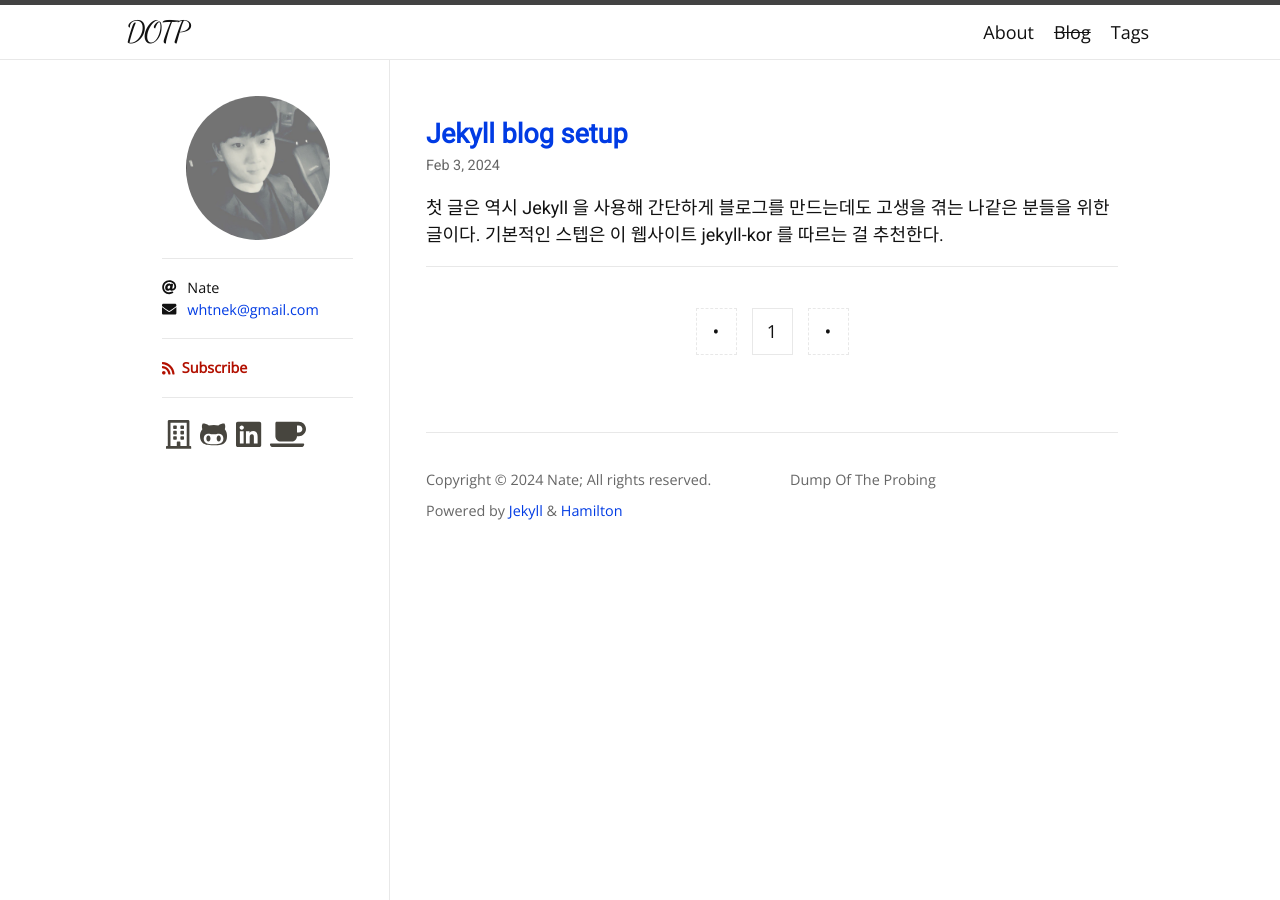
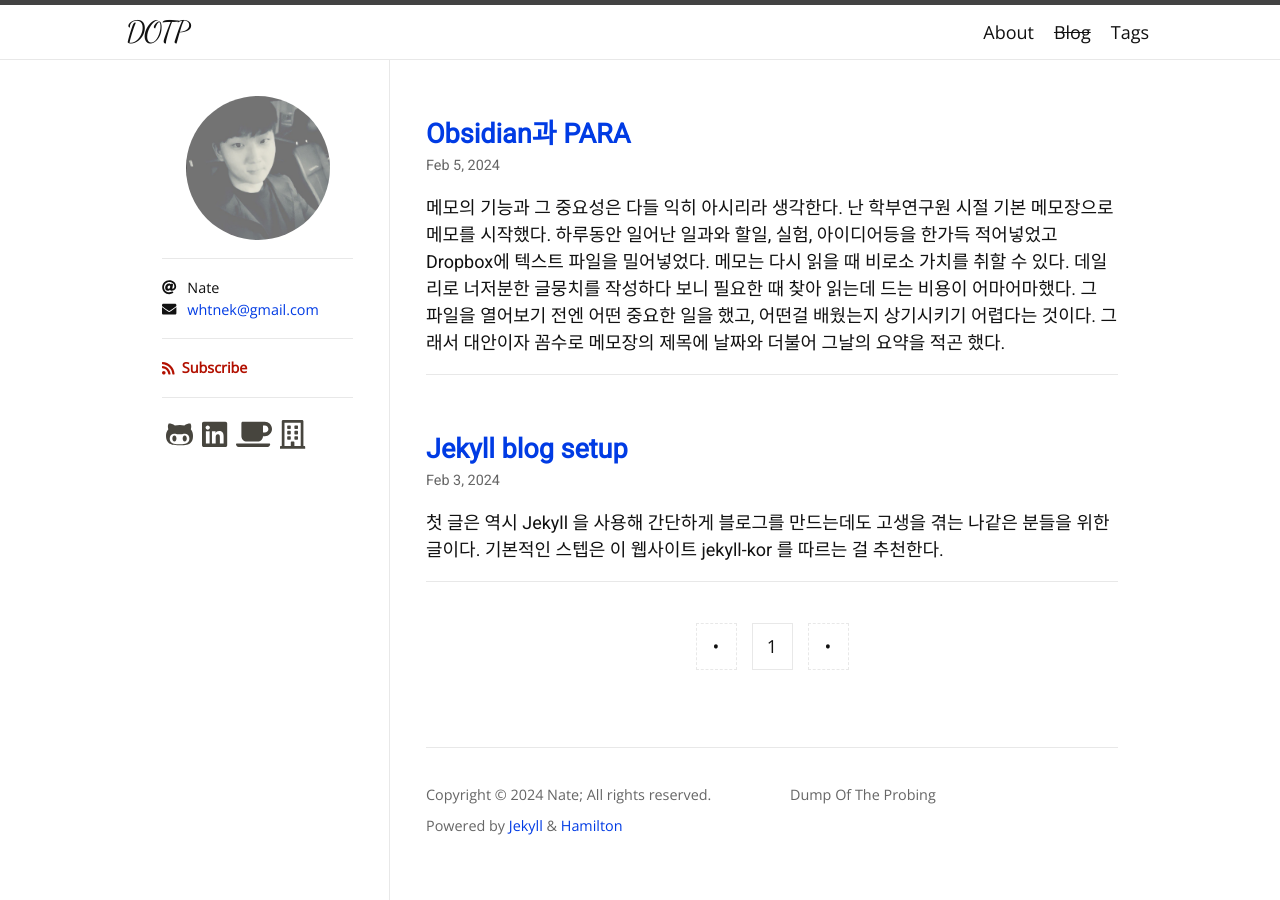
Before and after one commit to jayChung0302/JayChung0302.github.io, a Jekyll site: the page built from index.html, in a window 1280 px wide. Built offline with Jekyll 4.4.1, drawn with Linux system fonts in a browser that asks for light colours; nearby versions of some CDN libraries; some web fonts are replaced; the list of posts is cut into pages by our own code.

Commit message:
Post blog

```diff
--- /dev/null
+++ b/_posts/2024-02-05-obsidian-para.md
@@ -0,0 +1,36 @@
+---
+layout: post
+toc: False
+title: "Obsidian과 PARA"
+categories: misc
+tags:
+  - para
+  - organize
+  - control
+  - obsidian
+author: Nate
+---
+
+메모의 기능과 그 중요성은 다들 익히 아시리라 생각한다. 난 학부연구원 시절 기본 메모장으로 메모를 시작했다. 하루동안 일어난 일과와 할일, 실험, 아이디어등을 한가득 적어넣었고 Dropbox에 텍스트 파일을 밀어넣었다.<br><br>
+메모는 다시 읽을 때 비로소 가치를 취할 수 있다. 데일리로 너저분한 글뭉치를 작성하다 보니 필요한 때 찾아 읽는데 드는 비용이 어마어마했다. 그 파일을 열어보기 전엔 어떤 중요한 일을 했고, 어떤걸 배웠는지 상기시키기 어렵다는 것이다. 그래서 대안이자 꼼수로 메모장의 제목에 날짜와 더불어 그날의 요약을 적곤 했다.
+
+
+
+![ww](./1.png)
+
+
+
+![[./_assets/Pasted image 20240205225636.png|300]]
+
+![[./_assets/1.png|300]]
+
+그 이후로 OneNote, google keep, notion, todoist, evernote, 손글씨, goodnotes 등의 널리 알려진 툴들은 대부분 사용해본 것 같다. 그러나 어떤 앱도 메모를 100% 활용할 수 없었고 항상 무언가 부족했고 무엇 하나에 정착하기 어려웠다.
+
+감사하게도, 23년은 회사 보스의 추천으로 [Obsidian](https://obsidian.md/) 을 접하게 됐다. 정말 완벽한 툴이다.
+![[./assets/Pasted image 20240205231513.png|300]]
+거의 모든 단축키 및 UI 커스터마이징이 가능할 뿐더러 백링크 및 해시태그 기반의 강력한 그래프 기능이 있다.
+![[./assets/Pasted image 20240205231204.png|300]]
+또 24년에 들어선 [PARA](https://fortelabs.com/blog/para/)[^1]를 통한 프로젝트 중심의 정리 습관을 들이고 있다. 더 이상 메모를 찾으러 이쪽 저쪽 돌아다니지 않아도 된다. 프로젝트(당면한 문제)와 그 해결에 필요한 정리된 리소스가 밀접하게 바인딩 되어 작업의 효율과 삶의 질이 5배는 향상된 느낌이다. 개인적으로 이런 강력한 툴에 큰 돈을 지불하는 것은 전혀 아깝지 않으나.. 심지어 **무료다**. iCloud 에 저장소인 Vault 를 연결하면 언제 어디서나 이용할 수 있다. (속도가 꽤 빨라져 이젠 동기화도 거진 실시간이다.)
+소개드린 도구들을 강력히 추천한다. PARA 에 대해선 추후에 기회가 있다면 더 자세히 다뤄보려 한다.
+
+[^1]: Project, Area, Resource, Archive 의 약자로 정리 체계 방법론이다.
```
Also changed, not shown: _data/social.yml (+5 -4 lines), _posts/_assets/1.png (added), _posts/_assets/Pasted image 20240205231204.png (added), _posts/_assets/Pasted image 20240205231513.png (added), 15 other files.
